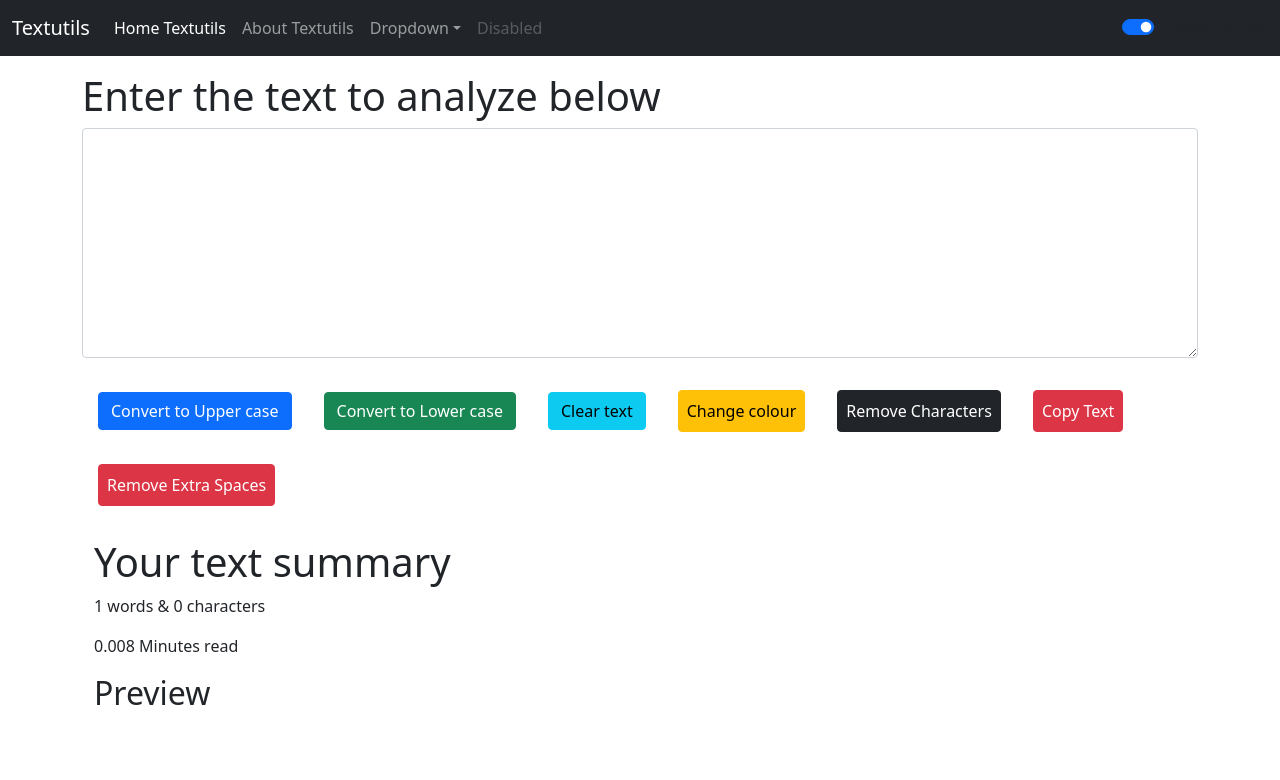
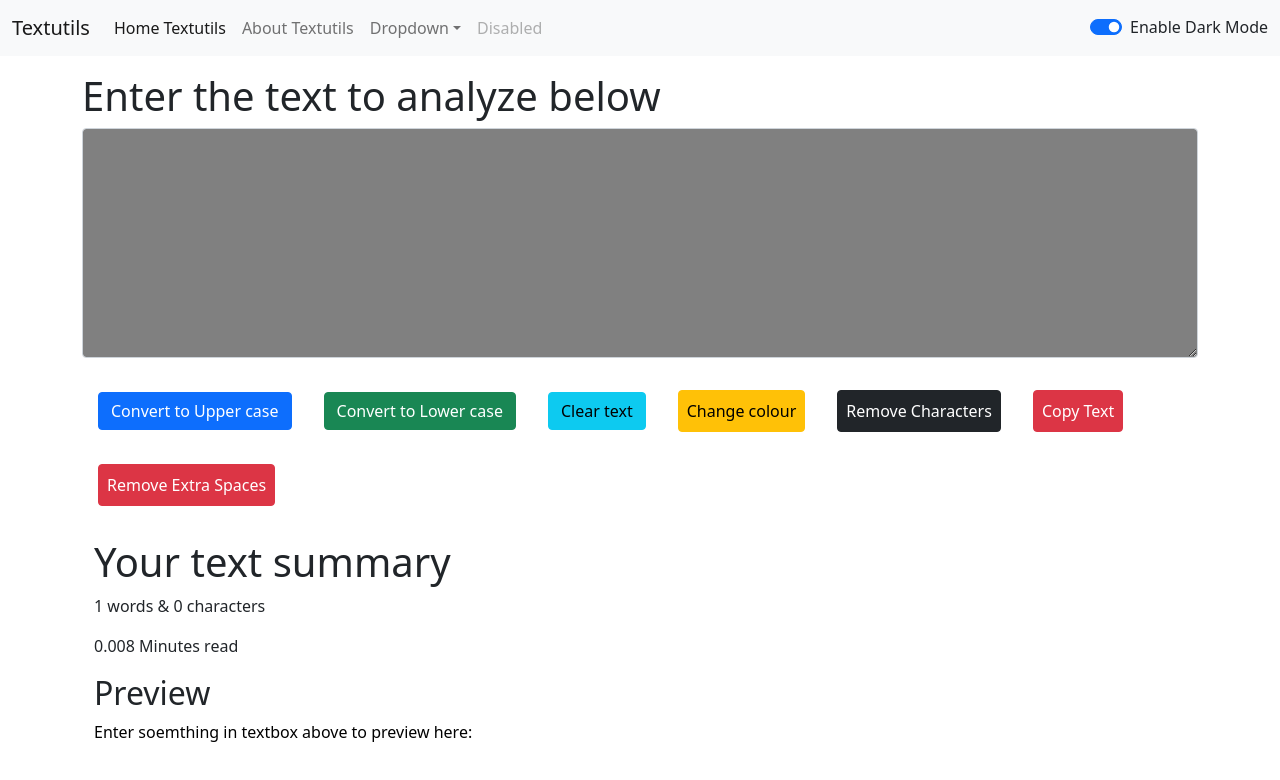
Before and after one commit to sherrymerry/React_demoproject, a React (Create React App) app in the folder demo-app/: page / in a window 1280 px wide. Shown: the top 780 px of the page. Built offline with nearby package versions, Linux system fonts and the light colour scheme.

Commit message:
toggle button updated

```diff
--- a/demo-app/src/App.js
+++ b/demo-app/src/App.js
@@ -2,25 +2,37 @@ import './App.css';
 import Navbar from './components/Navbar';
 import TextForm from './components/TextForm';
 // import About from './components/About';
+import React, {useState} from 'react'
 
 
 function App() {
+  const [mode, setMode] = useState('light');
+
+  const toggleMode = () =>{
+  if(mode === 'light'){
+    setMode('dark');
+    document.body.style.backgroundColor = 'grey';
+  }
+  else{
+    setMode('light');
+    document.body.style.backgroundColor = 'white';
+  }
+  }
   return (
 <>
 
-<Navbar title="Textutils" aboutText="About Textutils" homeText="Home Textutils" />
+<Navbar title="Textutils" aboutText="About Textutils" homeText="Home Textutils" mode={mode} toggleMode={toggleMode}/>
 
 {/* <Navbar/> */}
 {/* agar navbar nahi chalana to phir default wala chalega */}
 
 <div className="container my-3">
 
-<TextForm heading="Enter the text to analyze below" />
+<TextForm heading="Enter the text to analyze below"  mode={mode} />
 
 {/* <About/> */}
 
 </div>
-
 
 </>
   );
--- a/demo-app/src/components/Navbar.js
+++ b/demo-app/src/components/Navbar.js
@@ -1,11 +1,11 @@
 import React from 'react'
 import PropTypes from 'prop-types'
 
+export default function Navbar(props) {
 
-export default function Navbar(props) {
   return (
 
-<nav className="navbar navbar-expand-lg navbar-dark bg-dark">
+<nav className={`navbar navbar-expand-lg navbar-${props.mode} bg-${props.mode}`}>
   <div className="container-fluid">
     <a className="navbar-brand" href="/">{props.title}</a>
     <button className="navbar-toggler" type="button" data-bs-toggle="collapse" data-bs-target="#navbarSupportedContent" aria-controls="navbarSupportedContent" aria-expanded="false" aria-label="Toggle navigation">
@@ -39,10 +39,11 @@ export default function Navbar(props) {
         <button className="btn btn-outline-success" type="submit">Search</button>
       </form> */}
 
-<div class="form-check form-switch ">
-  <input class="form-check-input " type="checkbox" id="flexSwitchCheckChecked" checked />
-  <label class="form-check-label" for="flexSwitchCheckChecked">Enable button</label>
+<div class={`form-check form-switch text-${props.mode === 'light' ? 'dark' : 'light'}`}>
+  <input class="form-check-input " onClick={props.toggleMode} type="checkbox" id="flexSwitchCheckChecked" checked />
+  <label class="form-check-label" for="flexSwitchCheckChecked">Enable Dark Mode</label>
 </div>
+
     </div>
   </div>
 </nav>
--- a/demo-app/src/components/TextForm.js
+++ b/demo-app/src/components/TextForm.js
@@ -28,7 +28,7 @@ export default function Textform(props) {
 
 
     const handleSliceClick = () =>{
-      let newText=text.slice(1);
+      let newText = text.slice(1);
       setText(newText);
     }
 
@@ -66,7 +66,9 @@ export default function Textform(props) {
 <div className="mb-3">
 
 
-  <textarea className="form-control" value={text} onChange={handleOnChange}  style={{ color: textColor }} id="exampleFormControlTextarea1" rows="9"></textarea>
+  <textarea className="form-control" value={text} onChange={handleOnChange}  style={{backgroundColor: props.mode === 'light'?'grey':'white' ,
+  Color: props.mode === 'light'?'#042743':'white' , Color : textColor }} id="exampleFormControlTextarea1" rows="9"></textarea>
+
   </div>
   <button className="btn btn-primary mx-3" onClick={handleUpClick}>Convert to Upper case</button>
   <button className="btn btn-success mx-3" onClick={handleLowClick}>Convert to Lower case</button>
@@ -77,12 +79,12 @@ export default function Textform(props) {
   <button className="btn btn-danger m-3 p-2" onClick={handleSpaceClick}>Remove Extra Spaces</button>
     </div>
 
-    <div className="container my-3">
+    <div className="container my-3" style={{Color: props.mode === 'black'?'white':'#042743', }}>
       <h1>Your text summary</h1>
       <p>{text.split(" ").length} words & {text.length} characters</p>
       <p>{0.008 * text.split(" ").length} Minutes read</p>
       <h2>Preview</h2>
-      <p className="my-2" style={{ color: textColor }}>{text}</p>
+      <p className="my-2" style={{ color: textColor }}>{text.length>0?text:"Enter soemthing in textbox above to preview here:"}</p>
 
 
     </div>
```
Also changed, not shown: demo-app/src/App.css (line endings or trailing spaces).
